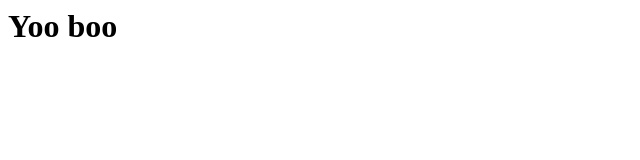
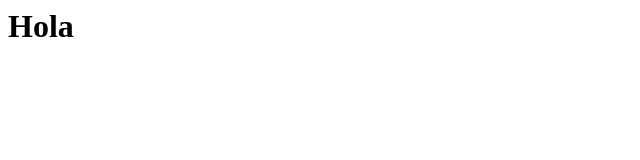
Before and after one commit to abhinavdas1/abhinavdas1.github.io, a plain HTML site: page index.html in a window 1280 px wide. Shown: the whole page, without its empty margins (0-640 px from the left). Drawn offline with Linux system fonts and the light colour scheme.

Commit message:
Update index.html

```diff
--- a/index.html
+++ b/index.html
@@ -3,6 +3,6 @@
   Hey there
 </title>
 <body>
-<h1>Yoo boo</h1>
+<h1>Hola</h1>
 <body>
 </html>
```
